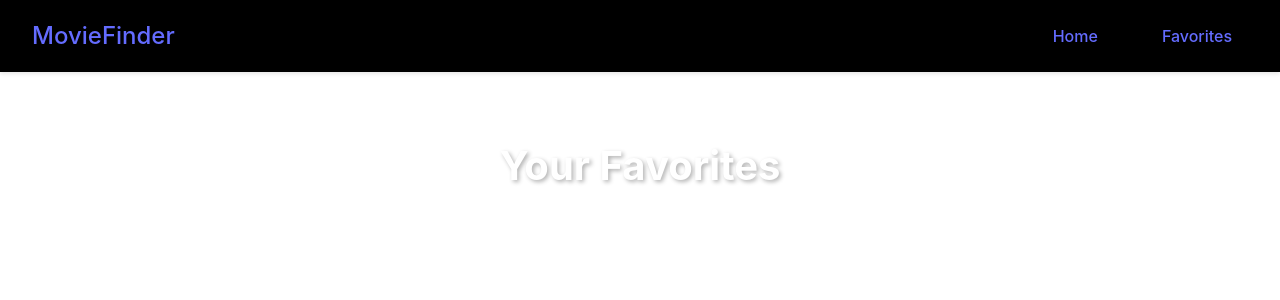
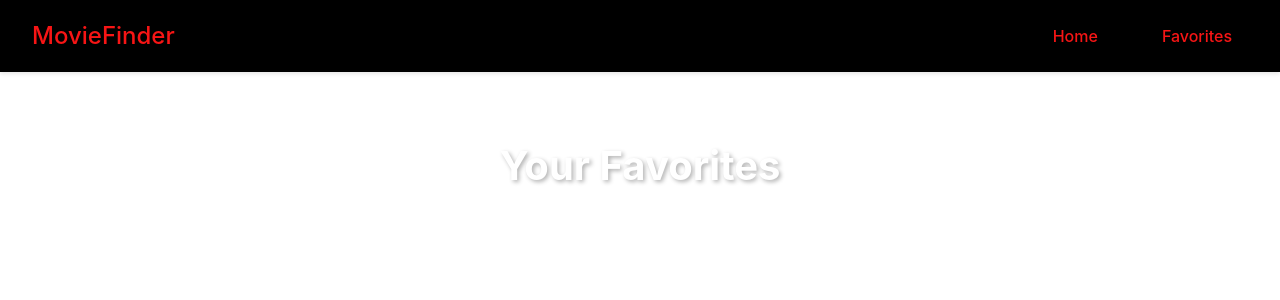
Before and after one commit to DamianCU/moviefinder_react, a React (Vite) app in the folder frontend/: page /favorites in a window 1280 px wide. Shown: the top 300 px of the page. Built offline with nearby package versions, Linux system fonts and the light colour scheme.

Commit message:
Just Decoration

```diff
--- a/frontend/src/css/MovieCard.css
+++ b/frontend/src/css/MovieCard.css
@@ -7,6 +7,7 @@
   height: 100%;
   display: flex;
   flex-direction: column;
+  max-width: 400px;
 }
 
 .movie-card:hover {
--- a/frontend/src/css/Navbar.css
+++ b/frontend/src/css/Navbar.css
@@ -10,7 +10,7 @@
 .navbar-brand {
   font-size: 1.5rem;
   font-weight: bold;
-  color: #17e2e2;
+  color: #ca1111;
 }
 
 .navbar-links {
--- a/frontend/src/css/index.css
+++ b/frontend/src/css/index.css
@@ -39,11 +39,11 @@ body {
 
 a {
   font-weight: 500;
-  color: #646cff;
+  color: #f71515;
   text-decoration: inherit;
 }
 a:hover {
-  color: #535bf2;
+  color: #00e2cf;
 }
 
 h1 {
```
